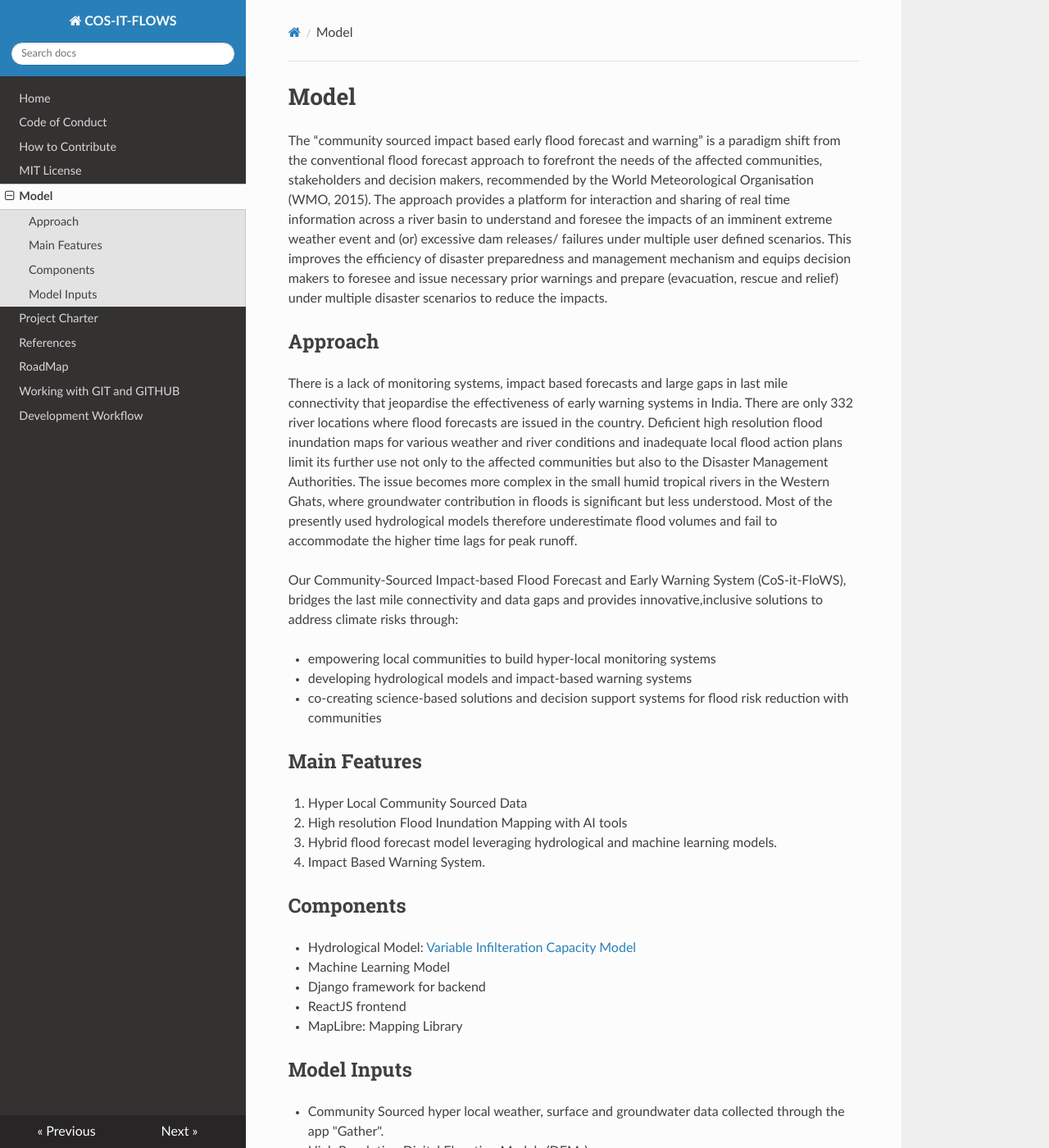
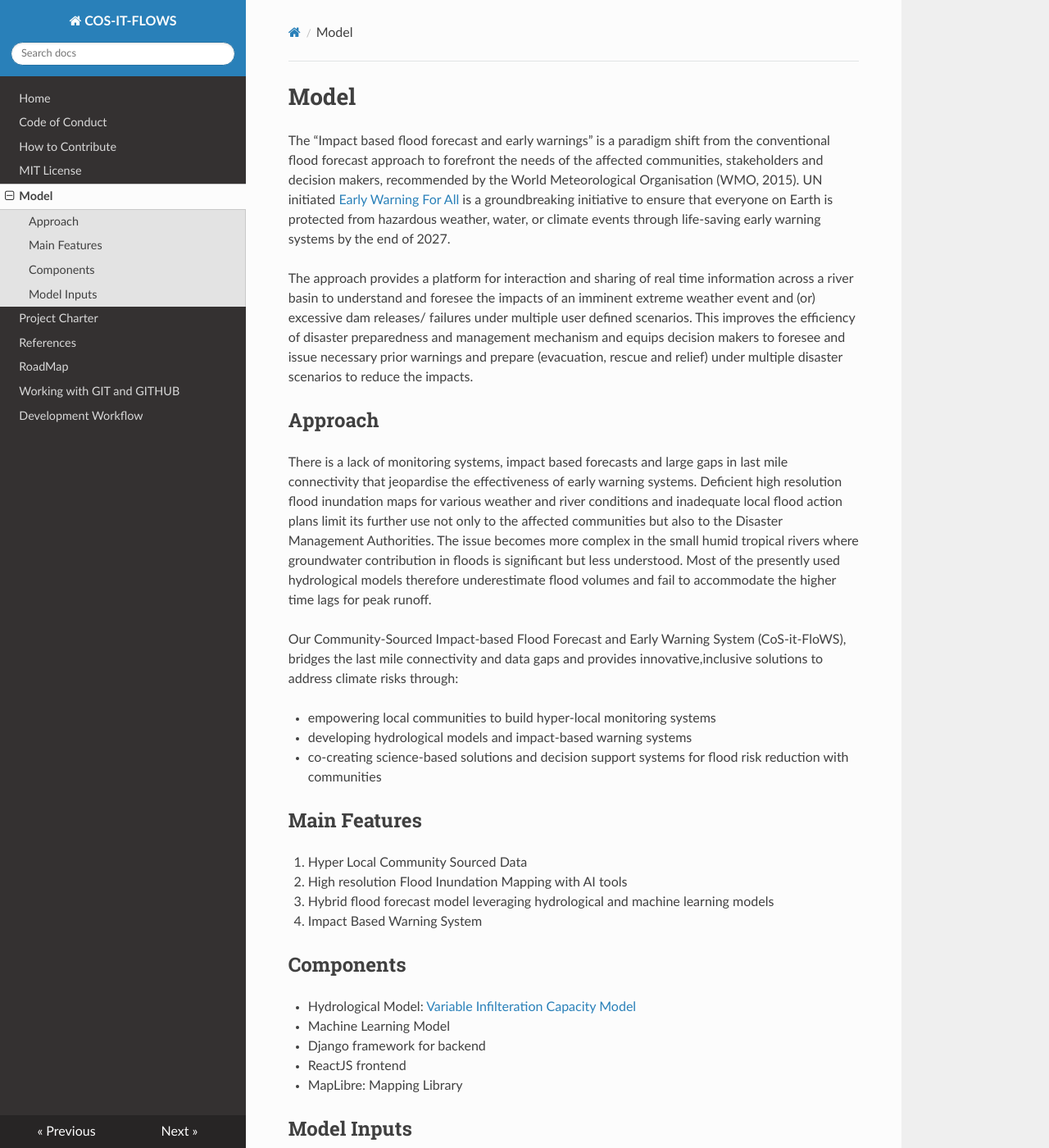
Before and after one commit to COS-IT-FLOWS/COS-IT-FLOWS-Documentation, an MkDocs documentation site: the page built from docs/Model.md, in a window 1280 px wide and 1400 px high. Shown: the whole window at 82% size. Built offline with MkDocs 1.6.1, drawn with Linux system fonts in a browser that asks for light colours; nearby versions of some CDN libraries; some of the changed text lies outside the part shown.

Commit message:
Update Model.md

```diff
--- a/docs/Model.md
+++ b/docs/Model.md
@@ -1,10 +1,12 @@
 # Model
 
-The “community sourced impact based early flood forecast and warning” is a paradigm shift from the conventional flood forecast approach to forefront the needs of the affected communities, stakeholders and decision makers, recommended by the World Meteorological Organisation (WMO, 2015). The approach provides a platform for interaction and sharing of real time information across a river basin to understand and foresee the impacts of an imminent extreme weather event  and (or) excessive dam releases/ failures under multiple user defined scenarios. This improves the efficiency of disaster preparedness and management mechanism and equips decision makers to foresee and issue necessary prior warnings and prepare (evacuation, rescue and relief) under multiple disaster scenarios to reduce the impacts.
+The “Impact based flood forecast and early warnings” is a paradigm shift from the conventional flood forecast approach to forefront the needs of the affected communities, stakeholders and decision makers, recommended by the World Meteorological Organisation (WMO, 2015). UN initiated [Early Warning For All](https://wmo.int/activities/monitoring-and-evaluation-merp/early-warnings-all-dashboard) is a groundbreaking initiative to ensure that everyone on Earth is protected from hazardous weather, water, or climate events through life-saving early warning systems by the end of 2027.
+
+The approach provides a platform for interaction and sharing of real time information across a river basin to understand and foresee the impacts of an imminent extreme weather event  and (or) excessive dam releases/ failures under multiple user defined scenarios. This improves the efficiency of disaster preparedness and management mechanism and equips decision makers to foresee and issue necessary prior warnings and prepare (evacuation, rescue and relief) under multiple disaster scenarios to reduce the impacts.
 
 ## Approach
 
-There is a lack of monitoring systems, impact based forecasts and large gaps in last mile connectivity that jeopardise the effectiveness of early warning systems in India. There are only 332 river locations where flood forecasts are issued in the country. Deficient high resolution flood inundation maps for various weather and river conditions and inadequate local flood action plans limit its further use not only to the affected communities but also to the Disaster Management Authorities. The issue becomes more complex in the small humid tropical rivers in the Western Ghats, where groundwater contribution in floods is significant but less understood. Most of the presently used hydrological models therefore underestimate flood volumes and fail to accommodate the higher time lags for peak runoff.
+There is a lack of monitoring systems, impact based forecasts and large gaps in last mile connectivity that jeopardise the effectiveness of early warning systems. Deficient high resolution flood inundation maps for various weather and river conditions and inadequate local flood action plans limit its further use not only to the affected communities but also to the Disaster Management Authorities. The issue becomes more complex in the small humid tropical rivers where groundwater contribution in floods is significant but less understood. Most of the presently used hydrological models therefore underestimate flood volumes and fail to accommodate the higher time lags for peak runoff.
 
 Our Community-Sourced Impact-based Flood Forecast and Early Warning System (CoS-it-FloWS), bridges the last mile connectivity and data gaps and provides innovative,inclusive solutions to address climate risks through:
 
@@ -16,8 +18,8 @@ Our Community-Sourced Impact-based Flood Forecast and Early Warning System (CoS-
 
 1. Hyper Local Community Sourced Data
 2. High resolution Flood Inundation Mapping with AI tools
-3. Hybrid flood forecast model leveraging hydrological and machine learning models.
-4. Impact Based Warning System.
+3. Hybrid flood forecast model leveraging hydrological and machine learning models
+4. Impact Based Warning System
 
 ## Components
 
@@ -29,7 +31,7 @@ Our Community-Sourced Impact-based Flood Forecast and Early Warning System (CoS-
 
 ## Model Inputs
 
-+ Community Sourced hyper local weather, surface and groundwater data collected through the app "Gather".
++ Community Sourced hyper local weather, surface and groundwater data collected through the app ["Gather"](https://github.com/COS-IT-FLOWS/Gather).
 + High Resolution Digital Elevation Models (DEMs).
 + Soil and vegetation/crop data.
 + Reservoir and irrigation data.
```
